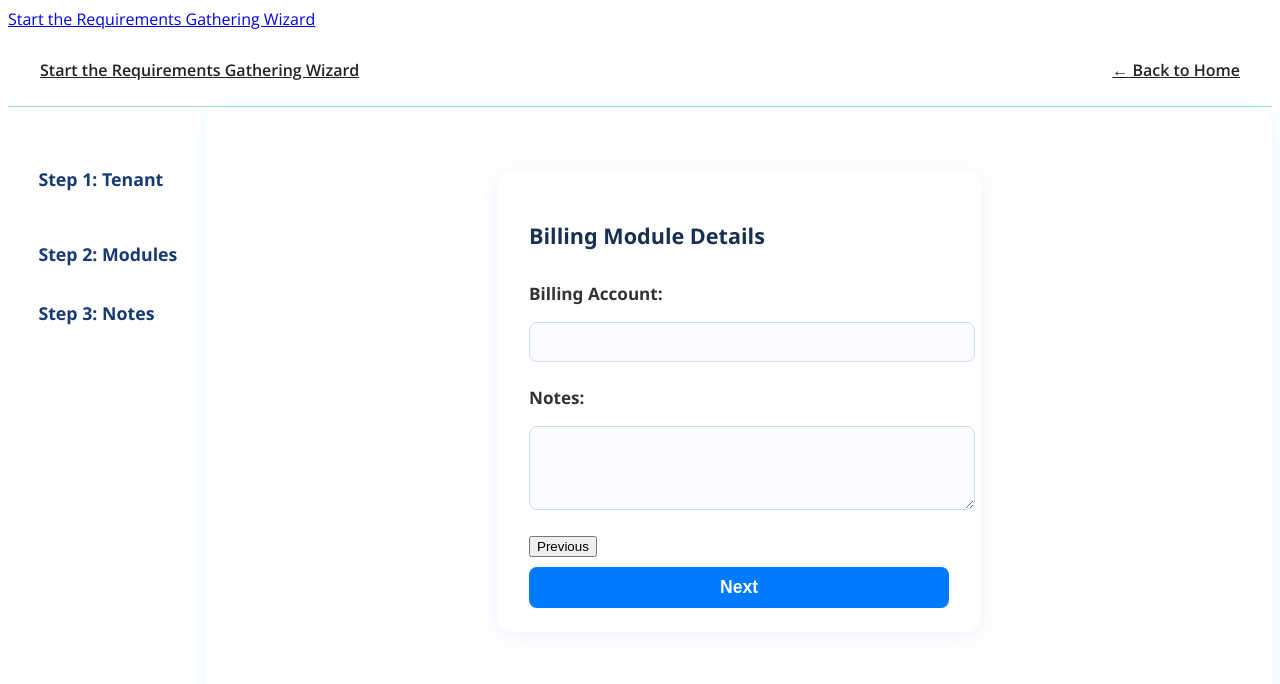
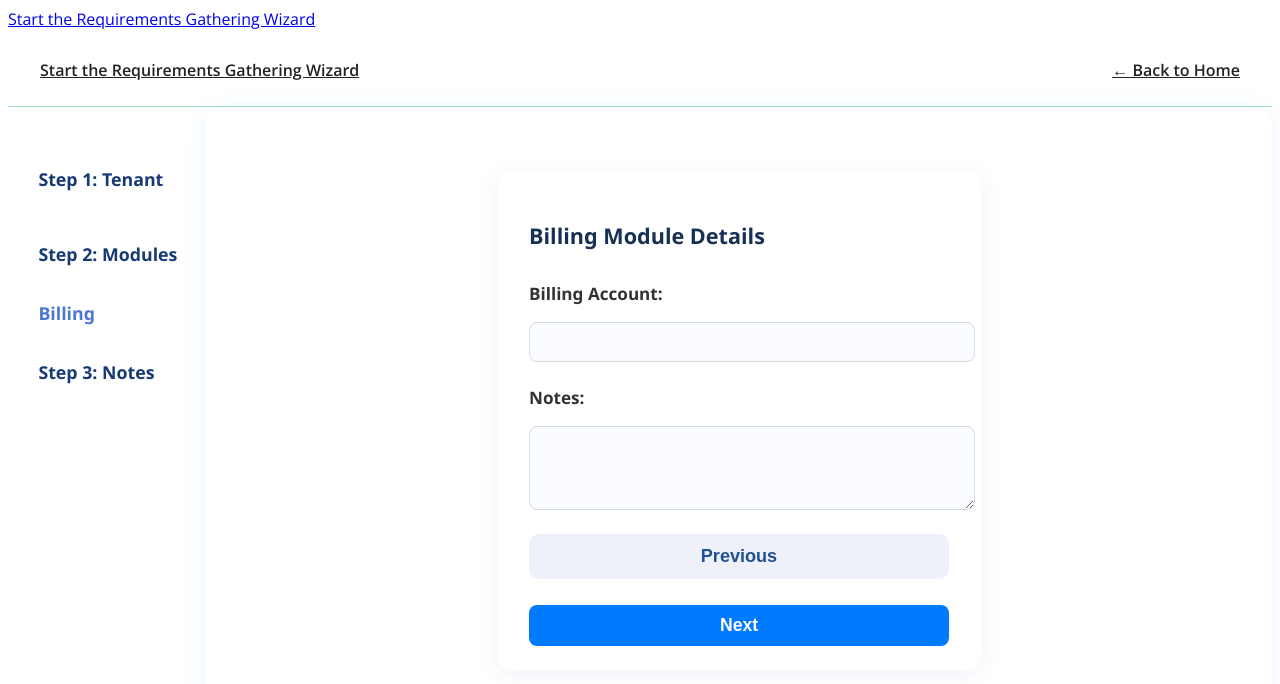
Before and after one commit to Xiaoliuliu666-leaner/Test.Onboarding, an Angular app: page /requirements/wizard/module-billing in a window 1280 px wide. Shown: the top 684 px of the page. Built offline with nearby package versions, Linux system fonts and the light colour scheme.

Commit message:
Fixed the issue that the sidebar cannot jump when clicked, and added logic

```diff
--- a/src/app/requirements-wizard/module-integrations.component.scss
+++ b/src/app/requirements-wizard/module-integrations.component.scss
@@ -263,18 +263,22 @@ module-card .form-group input:focus, .module-card .form-group textarea:focus, .m
 }
 
 .prev-btn {
-  background: #0074d9;
-  color: #fff;
+  width: 100%;
+  margin-bottom: 16px;
+  padding: 12px 0;
   border: none;
   border-radius: 10px;
   font-weight: 600;
-  font-size: 1.1rem;
-  padding: 12px 0;
-  width: 100%;
+  font-size: 1.13rem;
+  background: #eef1fa;
+  color: #215195;
   cursor: pointer;
   transition: background 0.2s;
-  margin-bottom: 12px;
+  box-shadow: none;
 }
-.prev-btn:hover {
-  background: #005fa3;
+
+.prev-btn:hover,
+.prev-btn:focus {
+  background: #dde5f5;
+  color: #163871;
 }
--- a/src/app/requirements-wizard/module-user-billing.component.scss
+++ b/src/app/requirements-wizard/module-user-billing.component.scss
@@ -150,4 +150,25 @@ body {
       background: #005bb5;
     }
   }
+
+  .prev-btn {
+  width: 100%;
+  margin-bottom: 16px;
+  padding: 12px 0;
+  border: none;
+  border-radius: 10px;
+  font-weight: 600;
+  font-size: 1.13rem;
+  background: #eef1fa;
+  color: #215195;
+  cursor: pointer;
+  transition: background 0.2s;
+  box-shadow: none;
 }
+
+.prev-btn:hover,
+.prev-btn:focus {
+  background: #dde5f5;
+  color: #163871;
+}
+}
--- a/src/app/requirements-wizard/module-user-billing.component.ts
+++ b/src/app/requirements-wizard/module-user-billing.component.ts
@@ -54,6 +54,7 @@ export class ModuleUserBillingComponent implements OnInit {
         key: this.getModuleName(key),
         isSub: true
       })),
+      { label: 'Billing', key: 'Billing', isStep: true },
       { label: 'Step 3: Notes', key: 'Notes', isStep: true }
     ];
 
--- a/src/app/requirements-wizard/module-user-management.component.scss
+++ b/src/app/requirements-wizard/module-user-management.component.scss
@@ -201,4 +201,25 @@ body {
     background: #ffd6d6;
   }
 
+  .prev-btn {
+  width: 100%;
+  margin-bottom: 16px;
+  padding: 12px 0;
+  border: none;
+  border-radius: 10px;
+  font-weight: 600;
+  font-size: 1.13rem;
+  background: #eef1fa;
+  color: #215195;
+  cursor: pointer;
+  transition: background 0.2s;
+  box-shadow: none;
 }
+
+.prev-btn:hover,
+.prev-btn:focus {
+  background: #dde5f5;
+  color: #163871;
+}
+
+}
--- a/src/app/requirements-wizard/module-user-management.component.ts
+++ b/src/app/requirements-wizard/module-user-management.component.ts
@@ -30,19 +30,33 @@ export class ModuleUserManagementComponent implements OnInit {
   }
 
   ngOnInit() {
+    const client = this.wizardDataService.getCurrentClient() || {};
+    const tenant = client.tenant?.tenant || '';
+    const newTenantName = client.tenant?.newTenantName || '';
+    const contactEmail = client.tenant?.contactEmail || '';
+    const contactPhone = client.tenant?.contactPhone || '';
     const selectedModules = this.wizardDataService.getSelectedModules();
+
     this.sidebarMenuList = [
       { label: 'Step 1: Tenant', key: 'Tenant', isStep: true },
-      { label: 'Tenant A', key: 'TenantA', isSub: true },
+      { label: tenant === '__new__' ? newTenantName : tenant, key: 'TenantA', isSub: true },
+      ...(contactEmail ? [{ label: contactEmail, key: 'ContactEmail', isSub: true }] : []),
+      ...(contactPhone ? [{ label: contactPhone, key: 'ContactPhone', isSub: true }] : []),
       { label: 'Step 2: Modules', key: 'Modules', isStep: true },
-      ...selectedModules.map(key => ({
+      ...selectedModules.map((key: string) => ({
         label: this.getModuleName(key),
-        key,
+        key: this.getModuleName(key),
         isSub: true
       })),
+      { label: 'User Management', key: 'User Management', isStep: true },
       { label: 'Step 3: Notes', key: 'Notes', isStep: true }
     ];
-    this.activeMenu = 'user-management';
+
+    const saved = this.wizardDataService.getModuleDetail('User Management');
+    if (saved) {
+      this.detail = { ...this.detail, ...saved };
+    }
+    this.activeMenu = 'User Management';
   }
 
   getModuleName(key: string): string {
--- a/src/app/requirements-wizard/module-user-reporting.component.scss
+++ b/src/app/requirements-wizard/module-user-reporting.component.scss
@@ -149,4 +149,25 @@ body {
       background: #005bb5;
     }
   }
+
+  .prev-btn {
+  width: 100%;
+  margin-bottom: 16px;
+  padding: 12px 0;
+  border: none;
+  border-radius: 10px;
+  font-weight: 600;
+  font-size: 1.13rem;
+  background: #eef1fa;
+  color: #215195;
+  cursor: pointer;
+  transition: background 0.2s;
+  box-shadow: none;
 }
+
+.prev-btn:hover,
+.prev-btn:focus {
+  background: #dde5f5;
+  color: #163871;
+}
+}
--- a/src/app/requirements-wizard/module-user-reporting.component.ts
+++ b/src/app/requirements-wizard/module-user-reporting.component.ts
@@ -35,18 +35,28 @@ export class ModuleUserReportingComponent implements OnInit {
   ) {}
 
   ngOnInit() {
+    const client = this.wizardDataService.getCurrentClient() || {};
+    const tenant = client.tenant?.tenant || '';
+    const newTenantName = client.tenant?.newTenantName || '';
+    const contactEmail = client.tenant?.contactEmail || '';
+    const contactPhone = client.tenant?.contactPhone || '';
     const selectedModules = this.wizardDataService.getSelectedModules();
+
     this.sidebarMenuList = [
       { label: 'Step 1: Tenant', key: 'Tenant', isStep: true },
-      { label: 'Tenant A', key: 'TenantA', isSub: true },
+      { label: tenant === '__new__' ? newTenantName : tenant, key: 'TenantA', isSub: true },
+      ...(contactEmail ? [{ label: contactEmail, key: 'ContactEmail', isSub: true }] : []),
+      ...(contactPhone ? [{ label: contactPhone, key: 'ContactPhone', isSub: true }] : []),
       { label: 'Step 2: Modules', key: 'Modules', isStep: true },
-      ...selectedModules.map(key => ({
+      ...selectedModules.map((key: string) => ({
         label: this.getModuleName(key),
-        key,
+        key: this.getModuleName(key),
         isSub: true
       })),
+      { label: 'reporting', key: 'reporting', isStep: true },
       { label: 'Step 3: Notes', key: 'Notes', isStep: true }
     ];
+
     const saved = this.wizardDataService.getModuleDetail('reporting');
     if (saved) {
       this.detail = { ...this.detail, ...saved };
--- a/src/app/requirements-wizard/module-user-support.component.scss
+++ b/src/app/requirements-wizard/module-user-support.component.scss
@@ -149,4 +149,25 @@ body {
       background: #005bb5;
     }
   }
+
+  .prev-btn {
+  width: 100%;
+  margin-bottom: 16px;
+  padding: 12px 0;
+  border: none;
+  border-radius: 10px;
+  font-weight: 600;
+  font-size: 1.13rem;
+  background: #eef1fa;
+  color: #215195;
+  cursor: pointer;
+  transition: background 0.2s;
+  box-shadow: none;
 }
+
+.prev-btn:hover,
+.prev-btn:focus {
+  background: #dde5f5;
+  color: #163871;
+}
+}
--- a/src/app/requirements-wizard/module-user-support.component.ts
+++ b/src/app/requirements-wizard/module-user-support.component.ts
@@ -35,23 +35,33 @@ export class ModuleUserSupportComponent implements OnInit {
   ) {}
 
   ngOnInit() {
+    const client = this.wizardDataService.getCurrentClient() || {};
+    const tenant = client.tenant?.tenant || '';
+    const newTenantName = client.tenant?.newTenantName || '';
+    const contactEmail = client.tenant?.contactEmail || '';
+    const contactPhone = client.tenant?.contactPhone || '';
     const selectedModules = this.wizardDataService.getSelectedModules();
+
     this.sidebarMenuList = [
       { label: 'Step 1: Tenant', key: 'Tenant', isStep: true },
-      { label: 'Tenant A', key: 'TenantA', isSub: true },
+      { label: tenant === '__new__' ? newTenantName : tenant, key: 'TenantA', isSub: true },
+      ...(contactEmail ? [{ label: contactEmail, key: 'ContactEmail', isSub: true }] : []),
+      ...(contactPhone ? [{ label: contactPhone, key: 'ContactPhone', isSub: true }] : []),
       { label: 'Step 2: Modules', key: 'Modules', isStep: true },
-      ...selectedModules.map(key => ({
+      ...selectedModules.map((key: string) => ({
         label: this.getModuleName(key),
-        key,
+        key: this.getModuleName(key),
         isSub: true
       })),
+      { label: 'Support', key: 'Support', isStep: true },
       { label: 'Step 3: Notes', key: 'Notes', isStep: true }
     ];
-    const saved = this.wizardDataService.getModuleDetail('support');
+
+    const saved = this.wizardDataService.getModuleDetail('Support');
     if (saved) {
       this.detail = { ...this.detail, ...saved };
     }
-    this.activeMenu = 'support';
+    this.activeMenu = 'Support';
   }
 
   getModuleName(key: string): string {
--- a/src/app/requirements-wizard/module-user-workflows.component.scss
+++ b/src/app/requirements-wizard/module-user-workflows.component.scss
@@ -250,3 +250,24 @@ body {
 .module-card .user-row button:hover {
   background: #ffd6d6;
 }
+
+.prev-btn {
+  width: 100%;
+  margin-bottom: 16px;
+  padding: 12px 0;
+  border: none;
+  border-radius: 10px;
+  font-weight: 600;
+  font-size: 1.13rem;
+  background: #eef1fa;
+  color: #215195;
+  cursor: pointer;
+  transition: background 0.2s;
+  box-shadow: none;
+}
+
+.prev-btn:hover,
+.prev-btn:focus {
+  background: #dde5f5;
+  color: #163871;
+}
--- a/src/app/requirements-wizard/module-user-workflows.component.ts
+++ b/src/app/requirements-wizard/module-user-workflows.component.ts
@@ -31,23 +31,33 @@ export class ModuleUserWorkflowsComponent implements OnInit {
   ) {}
 
   ngOnInit() {
+    const client = this.wizardDataService.getCurrentClient() || {};
+    const tenant = client.tenant?.tenant || '';
+    const newTenantName = client.tenant?.newTenantName || '';
+    const contactEmail = client.tenant?.contactEmail || '';
+    const contactPhone = client.tenant?.contactPhone || '';
     const selectedModules = this.wizardDataService.getSelectedModules();
+
     this.sidebarMenuList = [
       { label: 'Step 1: Tenant', key: 'Tenant', isStep: true },
-      { label: 'Tenant A', key: 'TenantA', isSub: true },
+      { label: tenant === '__new__' ? newTenantName : tenant, key: 'TenantA', isSub: true },
+      ...(contactEmail ? [{ label: contactEmail, key: 'ContactEmail', isSub: true }] : []),
+      ...(contactPhone ? [{ label: contactPhone, key: 'ContactPhone', isSub: true }] : []),
       { label: 'Step 2: Modules', key: 'Modules', isStep: true },
-      ...selectedModules.map(key => ({
+      ...selectedModules.map((key: string) => ({
         label: this.getModuleName(key),
-        key,
+        key: this.getModuleName(key),
         isSub: true
       })),
+      { label: 'Workflows', key: 'Workflows', isStep: true },
       { label: 'Step 3: Notes', key: 'Notes', isStep: true }
     ];
-    const saved = this.wizardDataService.getModuleDetail('workflows');
-    if (saved && Array.isArray(saved.workflows)) {
-      this.workflows = saved.workflows;
+
+    const saved = this.wizardDataService.getModuleDetail('Workflows');
+    if (saved) {
+      this.workflows = { ...this.workflows, ...saved };
     }
-    this.activeMenu = 'workflows';
+    this.activeMenu = 'Workflows';
   }
 
   getModuleName(key: string): string {
```
